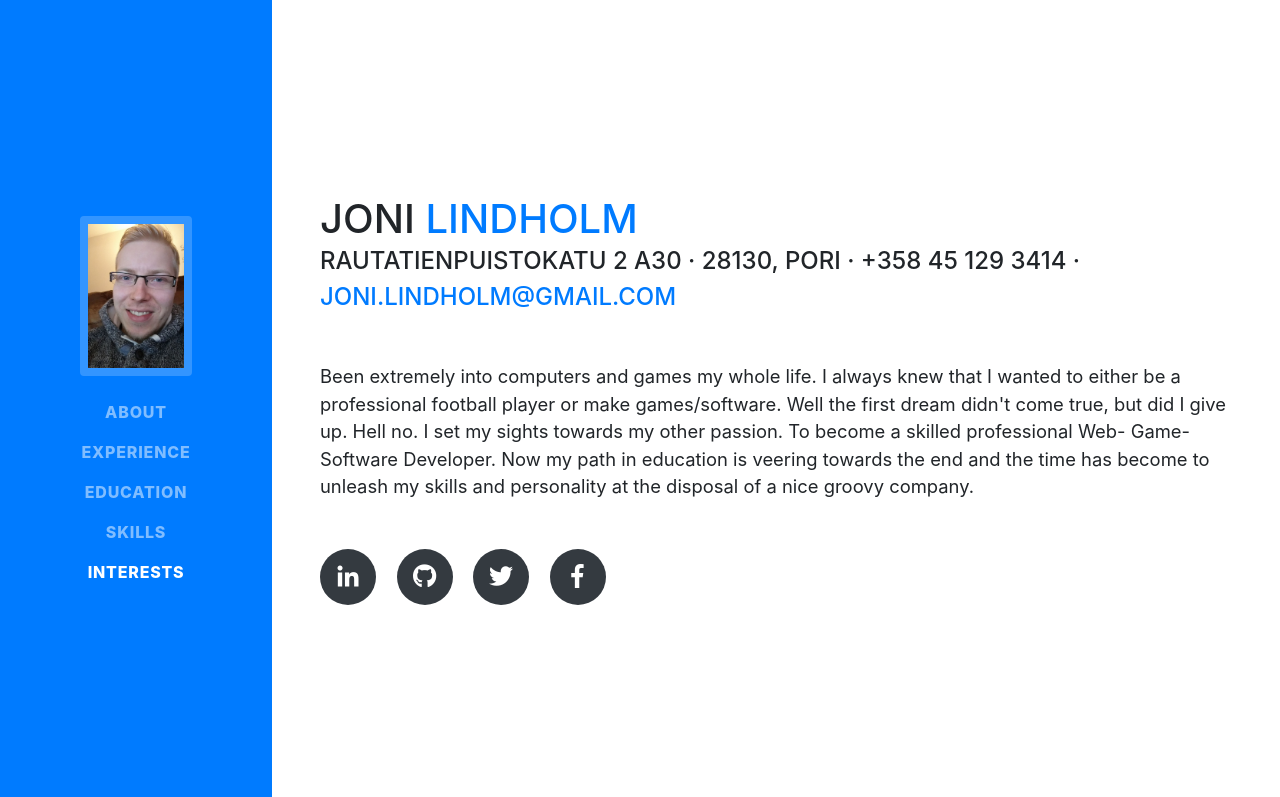
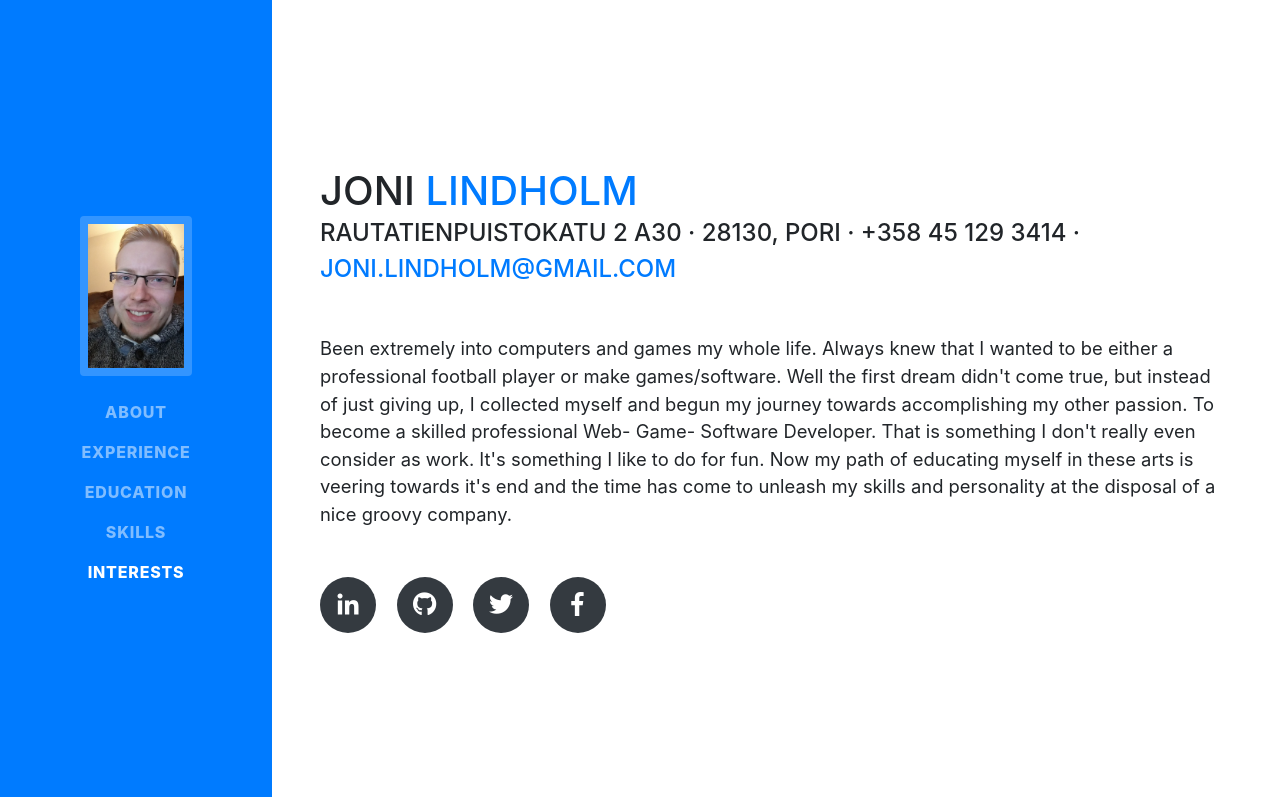
Before and after one commit to Banx87/banx87, a website with bundled scripts: page index.html in a window 1280 px wide. Shown: the top 797 px of the page. Built offline with nearby package versions, Linux system fonts and the light colour scheme; a web font is replaced by a local one.

Commit message:
Update index.html
About text upgrade

```diff
--- a/index.html
+++ b/index.html
@@ -59,7 +59,7 @@
           <div class="subheading mb-5">Rautatienpuistokatu 2 A30 · 28130, PORI · +358 45 129 3414 ·
             <a href="mailto:joni.lindholm@gmail.com">Joni.Lindholm@gmail.com</a>
           </div>
-          <p class="lead mb-5">Been extremely into computers and games my whole life. I always knew that I wanted to either be a professional football player or make games/software. Well the first dream didn't come true, but did I give up. Hell no. I set my sights towards my other passion. To become a skilled professional Web- Game- Software Developer. Now my path in education is veering towards the end and the time has become to unleash my skills and personality at the disposal of a nice groovy company.</p>
+          <p class="lead mb-5">Been extremely into computers and games my whole life. Always knew that I wanted to be either a professional football player or make games/software. Well the first dream didn't come true, but instead of just giving up, I collected myself and begun my journey towards accomplishing my other passion. To become a skilled professional Web- Game- Software Developer. That is something I don't really even consider as work. It's something I like to do for fun. Now my path of educating myself in these arts is veering towards it's end and the time has come to unleash my skills and personality at the disposal of a nice groovy company.</p>
           <div class="social-icons">
             <a href="http://www.linkedin.com/in/joni-lindholm">
               <i class="fab fa-linkedin-in"></i>
```
